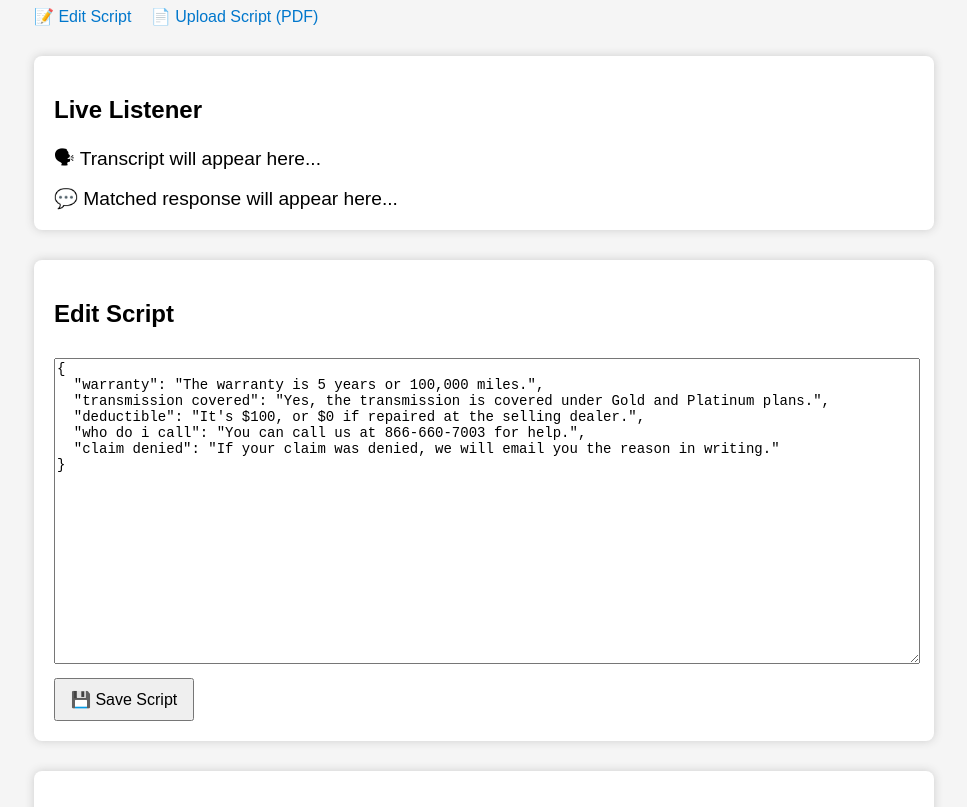
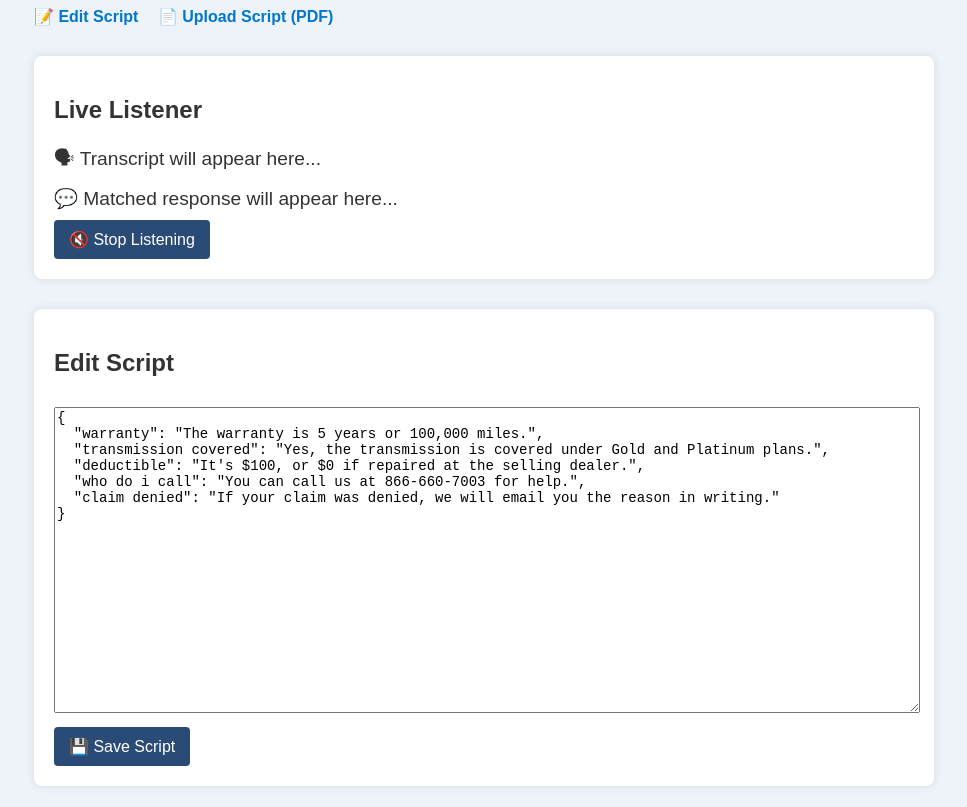
Before and after one commit to jeff99jackson99/script-app-v2, a plain HTML site: page index.html in a window 1280 px wide. Shown: the part 94-901 px from the top of the page, without its empty margins (156-1123 px from the left). Drawn offline with Linux system fonts and the light colour scheme.

Commit message:
Add files via upload

```diff
--- a/app.js
+++ b/app.js
@@ -1,5 +1,8 @@
 let synth = window.speechSynthesis;
 synth.onvoiceschanged = () => synth.getVoices();
+
+let listeningActive = true;
+let recognition = null;
 
 async function loadScriptMap() {
   const local = localStorage.getItem('customScript');
@@ -31,7 +34,8 @@ function speak(text) {
 
 async function startListening() {
   const scriptMap = await loadScriptMap();
-  const recognition = new (window.SpeechRecognition || window.webkitSpeechRecognition)();
+  if (!recognition) {
+    recognition = new (window.SpeechRecognition || window.webkitSpeechRecognition)();
     recognition.continuous = false;
     recognition.lang = 'en-US';
     recognition.interimResults = false;
@@ -51,16 +55,29 @@ async function startListening() {
 
     recognition.onerror = (e) => {
       document.getElementById('response').innerText = "Error: " + e.error;
-    if (e.error !== 'not-allowed') {
+      if (e.error !== 'not-allowed' && listeningActive) {
         setTimeout(() => recognition.start(), 1000);
       }
     };
 
     recognition.onend = () => {
-    setTimeout(() => recognition.start(), 500);
+      if (listeningActive) setTimeout(() => recognition.start(), 500);
     };
+  }
 
-  recognition.start();
+  if (listeningActive) recognition.start();
+}
+
+function toggleListening() {
+  listeningActive = !listeningActive;
+  const btn = document.getElementById('toggleListening');
+  btn.innerText = listeningActive ? "🔇 Stop Listening" : "🔊 Start Listening";
+
+  if (listeningActive) {
+    startListening();
+  } else if (recognition) {
+    recognition.stop();
+  }
 }
 
 window.addEventListener('load', () => {
--- a/index.html
+++ b/index.html
@@ -6,14 +6,39 @@
   <link rel="manifest" href="manifest.json">
   <meta name="viewport" content="width=device-width, initial-scale=1.0">
   <style>
-    body { font-family: sans-serif; background: #f5f5f5; padding: 20px; max-width: 900px; margin: auto; }
-    h1 { color: #333; }
+    body {
+      font-family: sans-serif;
+      background: #eef3f9;
+      padding: 20px;
+      max-width: 900px;
+      margin: auto;
+      color: #333;
+    }
+    h1 { color: #2b4b77; }
     textarea { width: 100%; height: 300px; font-family: monospace; font-size: 14px; margin-top: 10px; }
-    button, input[type="file"] { margin-top: 10px; padding: 10px 15px; font-size: 16px; }
-    .section { margin-top: 30px; background: white; padding: 20px; border-radius: 8px; box-shadow: 0 0 10px #ccc; }
+    button, input[type="file"] {
+      margin-top: 10px;
+      padding: 10px 15px;
+      font-size: 16px;
+      background-color: #2b4b77;
+      color: white;
+      border: none;
+      border-radius: 4px;
+      cursor: pointer;
+    }
+    button:hover {
+      background-color: #3c5a8a;
+    }
+    .section {
+      margin-top: 30px;
+      background: white;
+      padding: 20px;
+      border-radius: 8px;
+      box-shadow: 0 0 10px rgba(0,0,0,0.1);
+    }
     #transcript, #response { font-size: 1.2em; margin-top: 10px; }
     nav { margin-bottom: 20px; }
-    nav a { margin-right: 15px; text-decoration: none; color: #0077cc; }
+    nav a { margin-right: 15px; text-decoration: none; color: #0077cc; font-weight: bold; }
   </style>
 </head>
 <body>
@@ -27,6 +52,7 @@
     <h2>Live Listener</h2>
     <div id="transcript">🗣 Transcript will appear here...</div>
     <div id="response">💬 Matched response will appear here...</div>
+    <button id="toggleListening" onclick="toggleListening()">🔇 Stop Listening</button>
   </div>
 
   <div class="section" id="editor">
```
Lines whose indentation alone changed are shown as unchanged.
